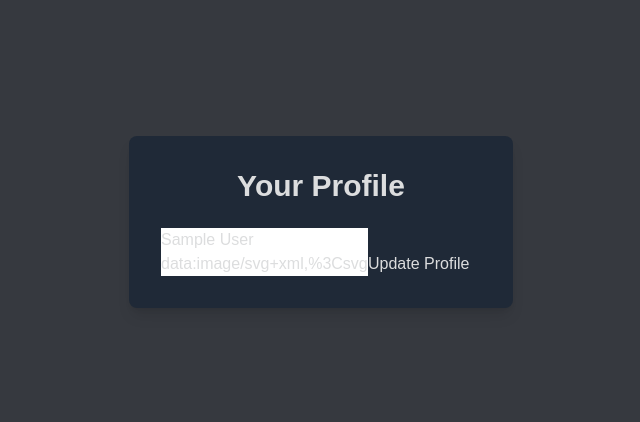
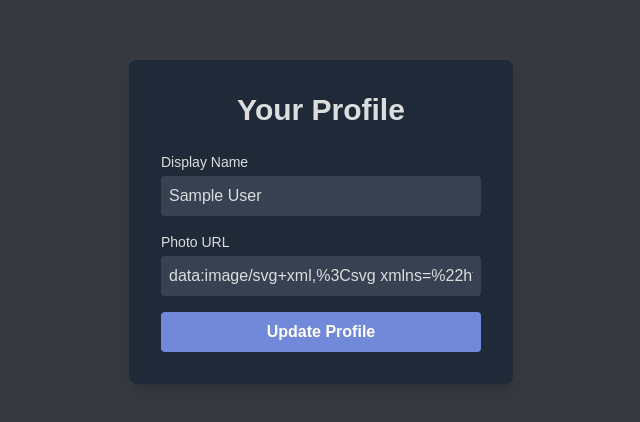
Before and after one commit to zeusmadeit/chatterbox, a Next.js app: page /profile in a window 1280 px wide. Shown: the part 178-600 px from the top of the page, without its empty margins (319-959 px from the left). Built offline with nearby package versions, Linux system fonts and the light colour scheme; no server answers; sample sign-in values are in the browser's storage.

Commit message:
Refactor ProfileForm component to add tailwind styling for better UI and to  handle profile updates and display success/error messages

```diff
--- a/components/ProfileForm.js
+++ b/components/ProfileForm.js
@@ -8,9 +8,16 @@ export default function ProfileForm() {
   const { user } = useAuth();
   const [displayName, setDisplayName] = useState(user.displayName || '');
   const [photoURL, setPhotoURL] = useState(user.photoURL || '');
+  const [isUpdating, setIsUpdating] = useState(false);
+  const [error, setError] = useState('');
+  const [success, setSuccess] = useState('');
 
   const handleSubmit = async (e) => {
     e.preventDefault();
+    setIsUpdating(true);
+    setError('');
+    setSuccess('');
+
     try {
       await updateProfile(auth.currentUser, {
         displayName: displayName,
@@ -22,28 +29,58 @@ export default function ProfileForm() {
         photoURL: photoURL
       });
 
-      alert('Profile updated successfully!');
+      setSuccess('Profile updated successfully!');
     } catch (error) {
       console.error('Error updating profile:', error);
-      alert('Failed to update profile. Please try again.');
+      setError('Failed to update profile. Please try again.');
+    } finally {
+      setIsUpdating(false);
     }
   };
 
   return (
-    <form onSubmit={handleSubmit}>
+    <form onSubmit={handleSubmit} className="space-y-4">
+      <div>
+        <label htmlFor="displayName" className="block text-sm font-medium text-discord-light mb-1">
+          Display Name
+        </label>
         <input
+          id="displayName"
           type="text"
           value={displayName}
           onChange={(e) => setDisplayName(e.target.value)}
+          className="w-full p-2 rounded bg-gray-700 text-discord-light"
           placeholder="Display Name"
         />
+      </div>
+      <div>
+        <label htmlFor="photoURL" className="block text-sm font-medium text-discord-light mb-1">
+          Photo URL
+        </label>
         <input
+          id="photoURL"
           type="url"
           value={photoURL}
           onChange={(e) => setPhotoURL(e.target.value)}
+          className="w-full p-2 rounded bg-gray-700 text-discord-light"
           placeholder="Photo URL"
         />
-      <button type="submit">Update Profile</button>
+      </div>
+      {error && (
+        <p className="text-red-500 text-sm">{error}</p>
+      )}
+      {success && (
+        <p className="text-green-500 text-sm">{success}</p>
+      )}
+      <button
+        type="submit"
+        disabled={isUpdating}
+        className={`w-full p-2 rounded bg-discord-blue text-white font-semibold hover:bg-blue-600 transition-colors ${
+          isUpdating ? 'opacity-50 cursor-not-allowed' : ''
+        }`}
+      >
+        {isUpdating ? 'Updating@.' : 'Update Profile'}
+      </button>
     </form>
   );
 }
```
Lines whose indentation alone changed are shown as unchanged.
